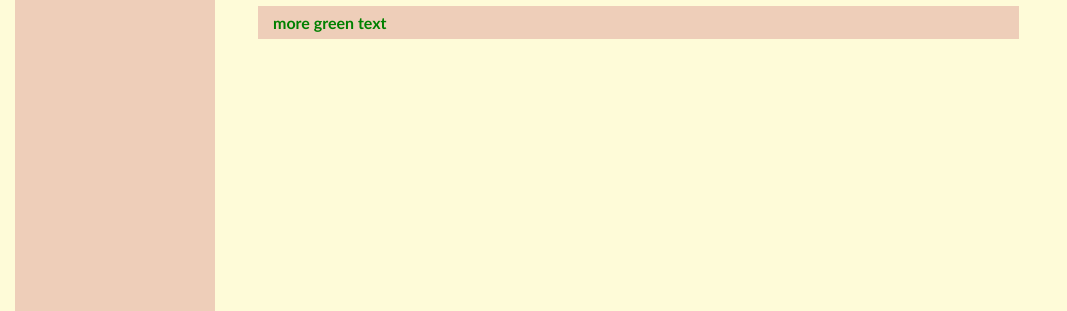
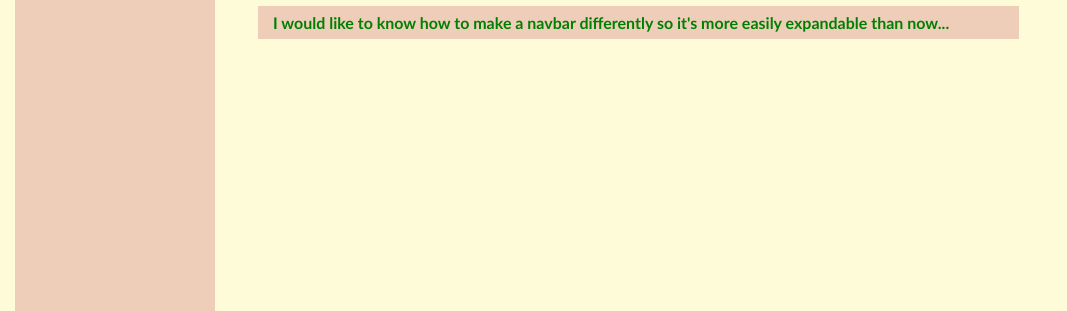
Before and after one commit to Nomi-y/WMC, a plain HTML site: page 2024_10_10/pages/attribute_selectors.html in a window 1280 px wide. Shown: the part 489-800 px from the top of the page, without its empty margins (0-1067 px from the left). Drawn offline with Linux system fonts and the light colour scheme.

Commit message:
Assignment from 2024-10-10

```diff
--- a/2024_10_10/pages/attribute_selectors.html
+++ b/2024_10_10/pages/attribute_selectors.html
@@ -54,7 +54,7 @@
 
         <h1>Green Text below</h1>
         <p>
-            more green text
+            I would like to know how to make a navbar differently so it's more easily expandable than now...
         </p>
     </main>
 </body>
```
